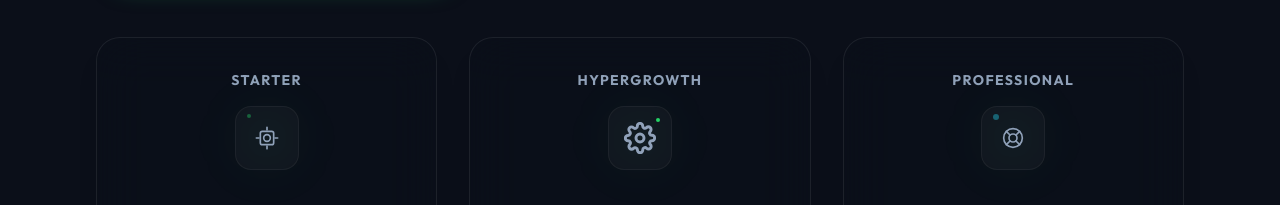
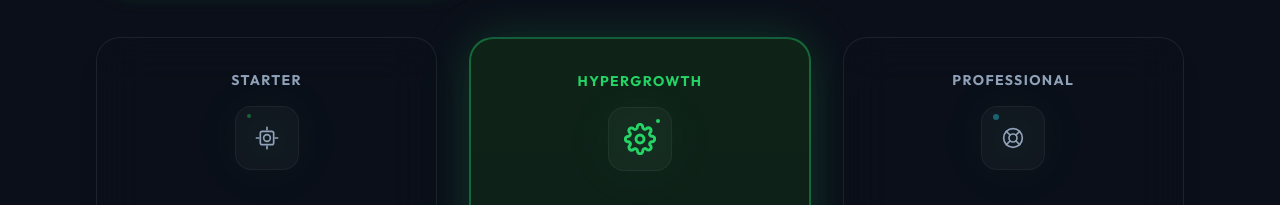
Before and after one commit to TalkNova/website, a Next.js app: page /pricing in a window 1280 px wide. Shown: the part 466-671 px from the top of the page. Built offline with nearby package versions, Linux system fonts and the light colour scheme; no server answers.

Commit message:
feat: keep default highlight on hypergrowth plan while allowing hover changes

```diff
--- a/src/components/pricing/PricingSection.tsx
+++ b/src/components/pricing/PricingSection.tsx
@@ -151,8 +151,12 @@ const planData: Record<'marketing' | 'utility' | 'authentication', PlanGroup> =
 };
 
 // Starter Icon: Target Reticle
-const StarterIcon = ({ theme }: { theme: 'light' | 'dark' }) => {
-  const iconColor = theme === 'dark' ? 'text-slate-400 group-hover:text-wa transition-colors duration-300' : 'text-gray-700 group-hover:text-white transition-colors duration-300';
+const StarterIcon = ({ theme, active }: { theme: 'light' | 'dark'; active: boolean }) => {
+  const iconColor = theme === 'dark'
+    ? active
+      ? 'text-[#25d366] transition-colors duration-300'
+      : 'text-slate-400 group-hover:text-wa transition-colors duration-300'
+    : active ? 'text-white' : 'text-gray-700 group-hover:text-white transition-colors duration-300';
   return (
     <div className="relative flex items-center justify-center w-12 h-12 mx-auto transition-transform duration-300 group-hover:scale-110">
       <span className={`absolute top-0 left-1 w-1 h-1 rounded-full ${theme === 'dark' ? 'bg-[#25d366]/40' : 'bg-black/10'}`} />
@@ -166,8 +170,12 @@ const StarterIcon = ({ theme }: { theme: 'light' | 'dark' }) => {
 };
 
 // Professional Icon: Lifebuoy
-const ProfessionalIcon = ({ theme }: { theme: 'light' | 'dark' }) => {
-  const iconColor = theme === 'dark' ? 'text-slate-400 group-hover:text-wa transition-colors duration-300' : 'text-gray-700 group-hover:text-white transition-colors duration-300';
+const ProfessionalIcon = ({ theme, active }: { theme: 'light' | 'dark'; active: boolean }) => {
+  const iconColor = theme === 'dark'
+    ? active
+      ? 'text-[#25d366] transition-colors duration-300'
+      : 'text-slate-400 group-hover:text-wa transition-colors duration-300'
+    : active ? 'text-white' : 'text-gray-700 group-hover:text-white transition-colors duration-300';
   return (
     <div className="relative flex items-center justify-center w-12 h-12 mx-auto transition-transform duration-300 group-hover:scale-110">
       <span className={`absolute top-0 left-1 w-1.5 h-1.5 rounded-full ${theme === 'dark' ? 'bg-[#22d3ee]/40' : 'bg-black/10'}`} />
@@ -180,9 +188,13 @@ const ProfessionalIcon = ({ theme }: { theme: 'light' | 'dark' }) => {
   );
 };
 
-// Platinum Icon: Settings Gear
-const PlatinumIcon = ({ theme }: { theme: 'light' | 'dark' }) => {
-  const iconColor = theme === 'dark' ? 'text-slate-400 group-hover:text-wa transition-colors duration-300' : 'text-gray-700 group-hover:text-white transition-colors duration-300';
+// Platinum/Hypergrowth Icon: Settings Gear
+const PlatinumIcon = ({ theme, active }: { theme: 'light' | 'dark'; active: boolean }) => {
+  const iconColor = theme === 'dark'
+    ? active
+      ? 'text-[#25d366] transition-colors duration-300'
+      : 'text-slate-400 group-hover:text-wa transition-colors duration-300'
+    : active ? 'text-white' : 'text-gray-700 group-hover:text-white transition-colors duration-300';
   return (
     <div className="relative flex items-center justify-center w-12 h-12 mx-auto transition-transform duration-300 group-hover:scale-110">
       <span className={`absolute top-1 right-1 w-1 h-1 rounded-full ${theme === 'dark' ? 'bg-[#25d366]' : 'bg-black'}`} />
@@ -196,6 +208,7 @@ const PlatinumIcon = ({ theme }: { theme: 'light' | 'dark' }) => {
 
 export function PricingSection() {
   const [activeTab, setActiveTab] = useState<'marketing' | 'utility' | 'authentication'>('marketing');
+  const [hoveredPlan, setHoveredPlan] = useState<PlanName | null>(null);
   const { theme } = useTheme();
 
   const currentGroup = planData[activeTab];
@@ -248,15 +261,31 @@ export function PricingSection() {
         {/* Pricing Cards Grid */}
         <div className="grid grid-cols-1 md:grid-cols-3 gap-8 items-stretch mt-6">
           {currentGroup.plans.map((plan) => {
-            // Interactive Card Styles on hover only
-            const cardClasses = 'group relative flex flex-col justify-between rounded-3xl border border-white/[0.08] hover:border-wa/40 bg-[#0b0f19]/80 hover:bg-gradient-to-b hover:from-[#0F2617]/90 hover:to-[#0A111F]/90 text-slate-200 shadow-xl hover:shadow-[0_0_50px_-5px_rgba(37,211,102,0.25)] hover:-translate-y-2 p-8 transition-all duration-500 h-full backdrop-blur-xl';
+            // Determine active highlight: defaults to HYPERGROWTH unless another is hovered
+            const isCurrentlyHighlighted = hoveredPlan
+              ? plan.name === hoveredPlan
+              : plan.name === 'HYPERGROWTH';
 
-            const titleClasses = 'text-center font-display text-sm font-bold tracking-widest uppercase mb-4 text-slate-400 group-hover:text-wa transition-colors duration-300';
+            // Premium Card Styles
+            const cardClasses = isCurrentlyHighlighted
+              ? 'group relative flex flex-col justify-between rounded-3xl border-2 border-wa/40 bg-gradient-to-b from-[#0F2617]/90 to-[#0A111F]/90 text-slate-200 shadow-[0_0_50px_-5px_rgba(37,211,102,0.25)] hover:-translate-y-2 p-8 transition-all duration-500 h-full backdrop-blur-xl'
+              : 'group relative flex flex-col justify-between rounded-3xl border border-white/[0.08] hover:border-wa/30 bg-[#0b0f19]/80 text-slate-200 shadow-xl hover:-translate-y-2 p-8 transition-all duration-500 h-full backdrop-blur-xl';
 
-            const buttonClasses = 'w-full py-3.5 text-center text-xs font-bold uppercase tracking-wider rounded-full border border-white/10 text-white bg-white/5 group-hover:bg-wa group-hover:text-canvas group-hover:border-wa group-hover:shadow-[0_0_24px_-4px_rgb(37_211_102/0.5)] group-hover:scale-[1.02] transition-all duration-300 cursor-pointer';
+            const titleClasses = isCurrentlyHighlighted
+              ? 'text-center font-display text-sm font-bold tracking-widest uppercase mb-4 text-wa transition-colors duration-300'
+              : 'text-center font-display text-sm font-bold tracking-widest uppercase mb-4 text-slate-400 group-hover:text-wa transition-colors duration-300';
+
+            const buttonClasses = isCurrentlyHighlighted
+              ? 'w-full py-3.5 text-center text-xs font-black uppercase tracking-wider rounded-full bg-wa text-canvas shadow-[0_0_24px_-4px_rgb(37_211_102/0.6)] hover:shadow-[0_0_30px_rgb(37_211_102/0.8)] hover:scale-[1.02] transition-all duration-300 cursor-pointer'
+              : 'w-full py-3.5 text-center text-xs font-bold uppercase tracking-wider rounded-full border border-white/10 text-white bg-white/5 hover:bg-wa hover:text-canvas hover:border-wa hover:shadow-[0_0_24px_-4px_rgb(37_211_102/0.5)] hover:scale-[1.02] transition-all duration-300 cursor-pointer';
 
             return (
-              <div key={plan.name} className={cardClasses}>
+              <div
+                key={plan.name}
+                className={cardClasses}
+                onMouseEnter={() => setHoveredPlan(plan.name)}
+                onMouseLeave={() => setHoveredPlan(null)}
+              >
 
                 {/* Header Info */}
                 <div className="flex flex-col items-center">
@@ -268,9 +297,9 @@ export function PricingSection() {
                   <div className="flex justify-center mb-6 relative">
                     <div className="absolute inset-0 bg-wa/5 rounded-full blur-xl w-16 h-16 mx-auto" />
                     <div className="relative z-10 w-16 h-16 rounded-2xl bg-white/[0.03] border border-white/5 flex items-center justify-center group-hover:border-wa/20 group-hover:bg-wa/5 transition-all duration-300">
-                      {plan.icon === 'starter' && <StarterIcon theme="dark" />}
-                      {plan.icon === 'professional' && <ProfessionalIcon theme="dark" />}
-                      {plan.icon === 'platinum' && <PlatinumIcon theme="dark" />}
+                      {plan.icon === 'starter' && <StarterIcon theme="dark" active={isCurrentlyHighlighted} />}
+                      {plan.icon === 'professional' && <ProfessionalIcon theme="dark" active={isCurrentlyHighlighted} />}
+                      {plan.icon === 'platinum' && <PlatinumIcon theme="dark" active={isCurrentlyHighlighted} />}
                     </div>
                   </div>
 
```
